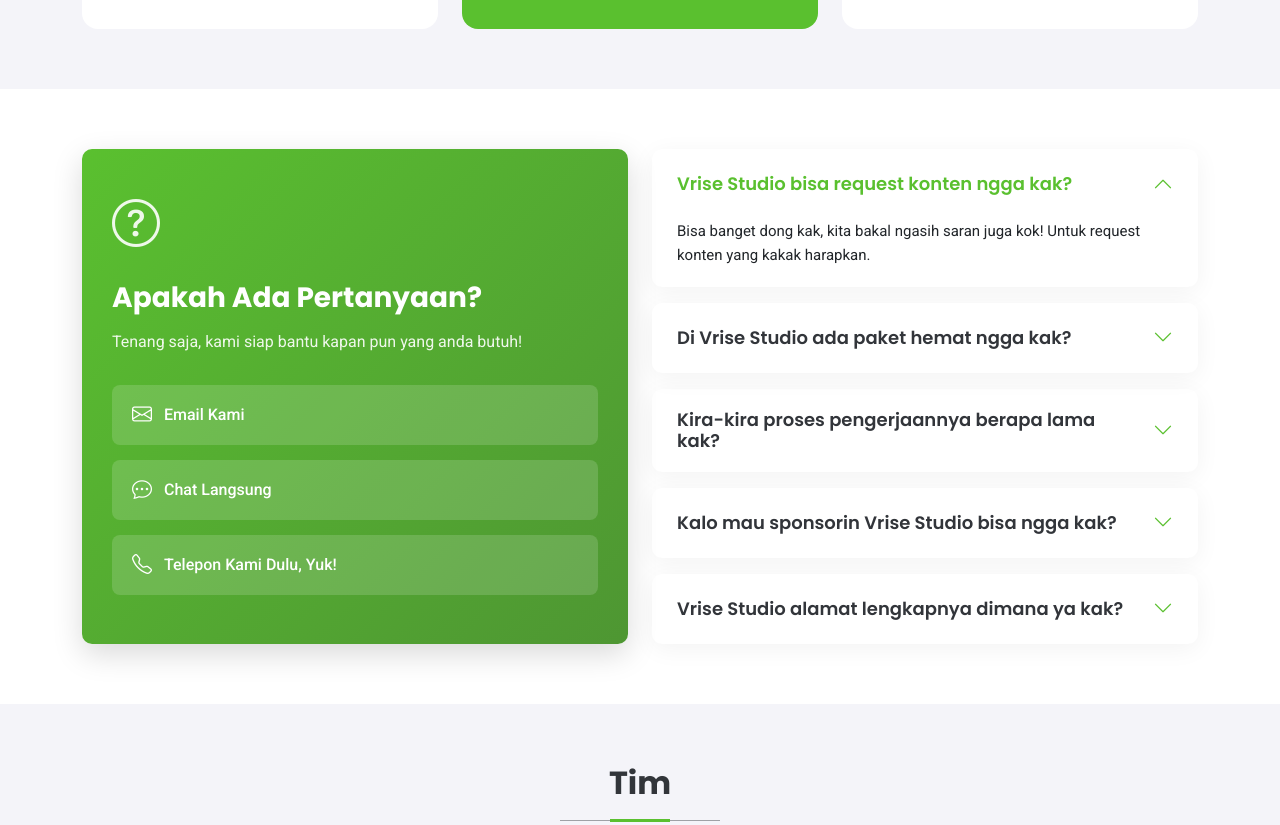
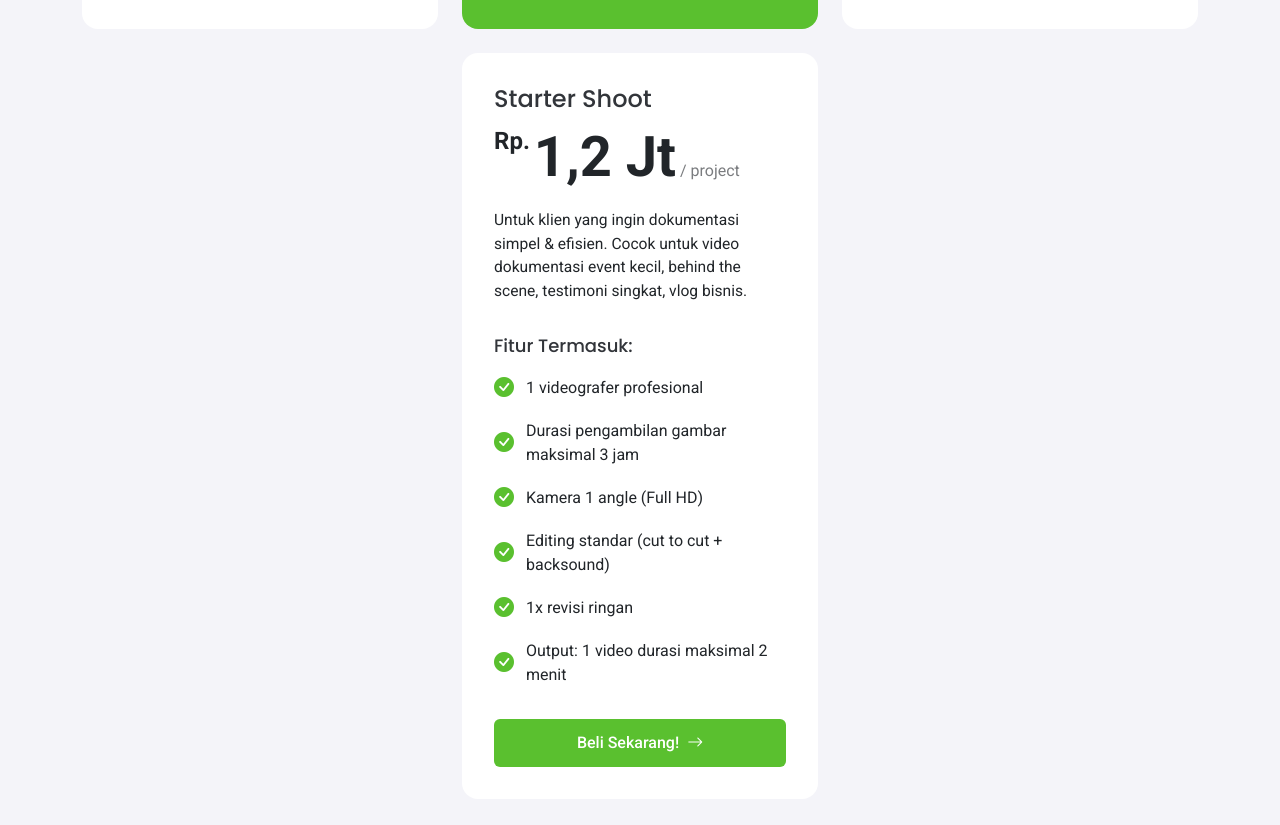
Before and after one commit to Fikarroyal/vrise-studio, a plain HTML site: page index.html in a window 1280 px wide. Shown: the part 7362-8187 px from the top of the page. Drawn offline with Linux system fonts and the light colour scheme.

Commit message:
Update index.html

```diff
--- a/index.html
+++ b/index.html
@@ -784,6 +784,52 @@
             </div>
           </div>
 
+           <!-- Basic Plan -->
+          <div class="col-lg-4" data-aos="fade-up" data-aos-delay="400">
+            <div class="pricing-card">
+              <h3>Starter Shoot</h3>
+              <div class="price">
+                <span class="currency">Rp.</span>
+                <span class="amount">1,2 Jt</span>
+                <span class="period">/ project</span>
+              </div>
+              <p class="description">Untuk klien yang ingin dokumentasi simpel & efisien. Cocok untuk video dokumentasi event kecil, behind the scene, testimoni singkat, vlog bisnis.</p>
+
+              <h4>Fitur Termasuk:</h4>
+              <ul class="features-list">
+                <li>
+                  <i class="bi bi-check-circle-fill"></i>
+                  1 videografer profesional
+                </li>
+                <li>
+                  <i class="bi bi-check-circle-fill"></i>
+                  Durasi pengambilan gambar maksimal 3 jam
+                </li>
+                <li>
+                  <i class="bi bi-check-circle-fill"></i>
+                  Kamera 1 angle (Full HD)
+                </li>
+                <li>
+                  <i class="bi bi-check-circle-fill"></i>
+                  Editing standar (cut to cut + backsound)
+                </li>
+                <li>
+                  <i class="bi bi-check-circle-fill"></i>
+                  1x revisi ringan
+                </li>
+                <li>
+                  <i class="bi bi-check-circle-fill"></i>
+                  Output: 1 video durasi maksimal 2 menit
+                </li>
+              </ul>
+
+              <a href="#" class="btn btn-primary">
+                Beli Sekarang!
+                <i class="bi bi-arrow-right"></i>
+              </a>
+            </div>
+          </div>
+
         </div>
 
       </div>
```
